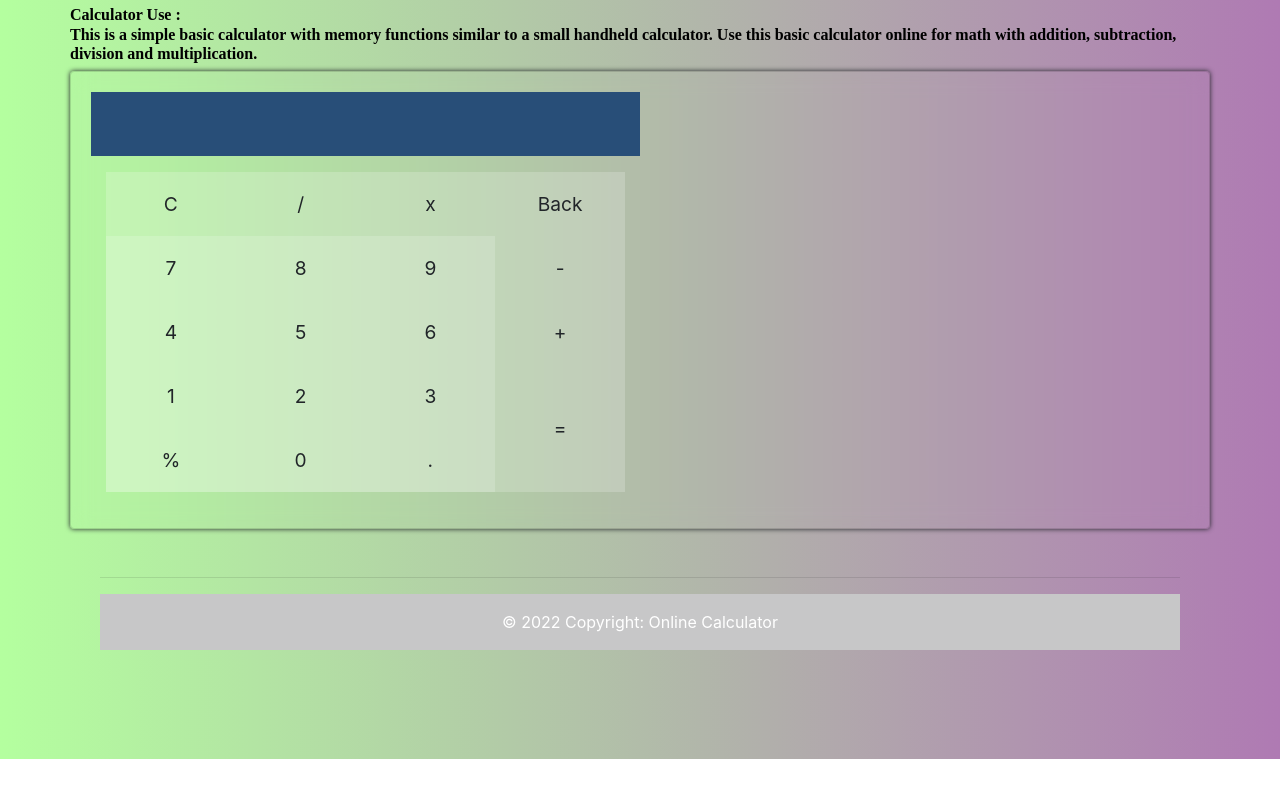
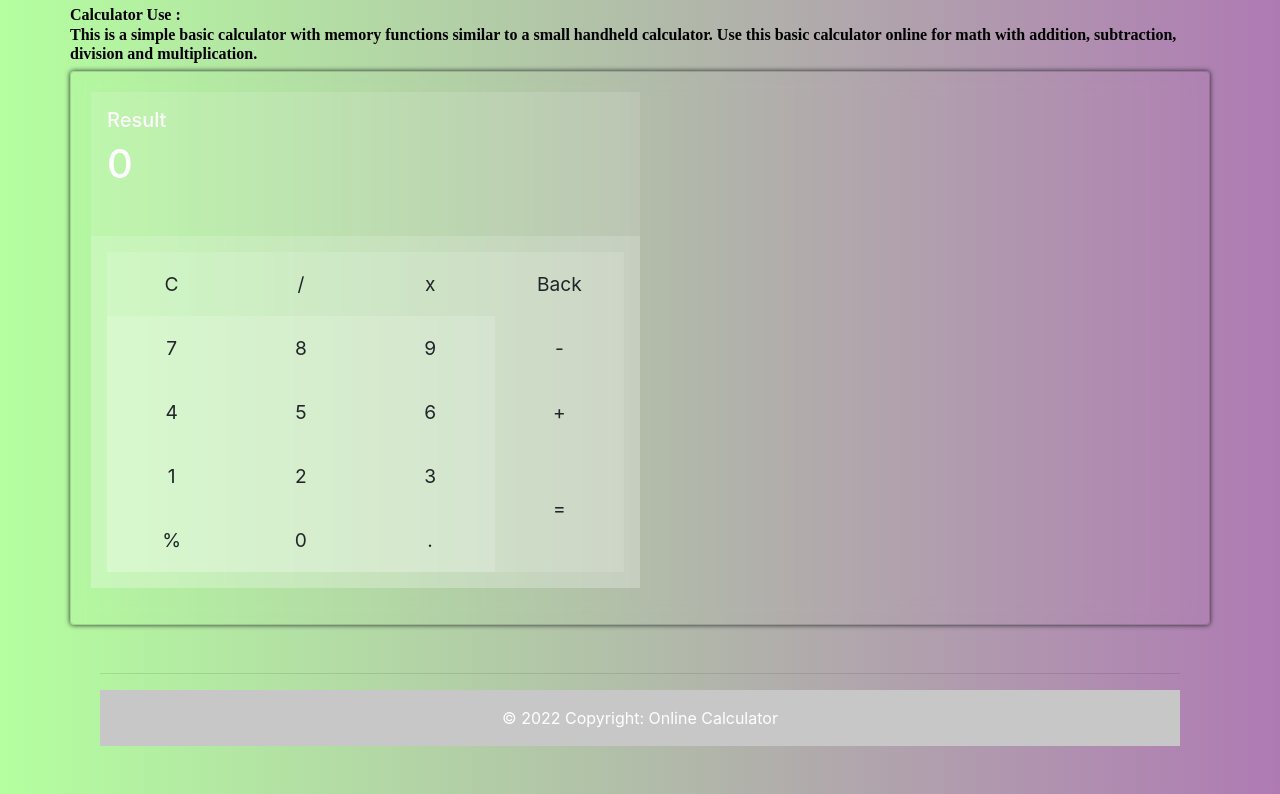
Before and after one commit to Thisarahetz/Calculator-Hacktoberfest2022, a plain HTML site: page index.html in a window 1280 px wide. Shown: the part 41-835 px from the top of the page. Before the commit the page ends 800 px from the top, so only its background shows below. Drawn offline with Linux system fonts and the light colour scheme.

Commit message:
changed calculator styles

```diff
--- a/css/style.css
+++ b/css/style.css
@@ -1,5 +1,6 @@
 body {
   background-image: linear-gradient(to right, #b4ff9f, #af7ab3);
+  /* background: #0a0a0a; */
 }
 .headline {
   color: #9ddfd3;
@@ -14,6 +15,7 @@ body {
 
 #result {
   height: 4rem;
+  color: #fff;
 }
 .rounded-3 {
   border-radius: 0rem;
@@ -53,6 +55,18 @@ body {
 }
 
 /* Calculator --------------- */
+h5 {
+  color: #fff;
+}
+
+.result-area {
+  background: #ffffff22;
+}
+
+.button-area {
+  background: #ffffff44;
+}
+
 .calculator {
   width: 100%;
 }
@@ -66,7 +80,7 @@ body {
 }
 
 .calculator tr .num-btn {
-  background: #ffffff55;
+  background: #ffffff44;
 }
 
 .calculator tr .num-btn:hover {
@@ -79,7 +93,7 @@ body {
 }
 
 .calculator tr .func-btn {
-  background: #ffffff33;
+  background: #ffffff22;
 }
 
 .calculator tr .func-btn:hover {
--- a/index.html
+++ b/index.html
@@ -18,14 +18,18 @@
         <div class="card card-body">
         <div class="col-md-6">
         <form name="Cal">
-            <div class="row">
+            <div class="row p-3 result-area">
                 <div class="col-md-12 p-0">
                     <div class="form-group">
-                        <input class="form-control rounded-0 border-0" type="text" id="result" disabled /></td>
+                        <!-- <input type="text" id="result" disabled /> -->
+                        <h5>Result</h5>
+                        <h1 id="result">0</h1>
+                    </td>
                     </div>
                 </div>
             </div>
 
+            <div class="row p-3 button-area">
                 <table class="calculator">
                     <tr>
                         <td class="func-btn" onclick="clearScreen()">C</td>
@@ -57,6 +61,8 @@
                         <td class="num-btn" onclick="display('.')">.</td>
                     </tr>
                 </table>
+            </div>
+
 
 <!--
             <div class="row p-0">
```
Lines whose indentation alone changed are shown as unchanged.
